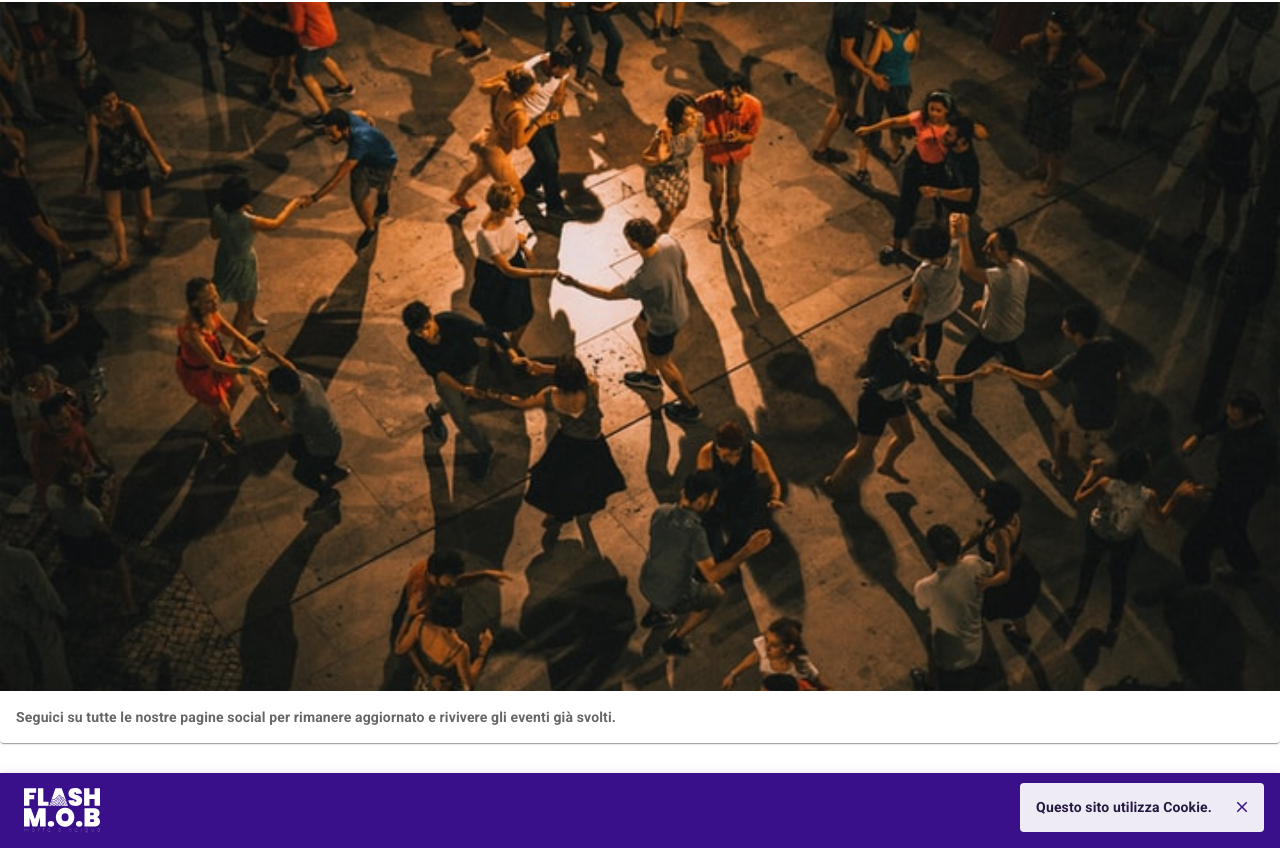
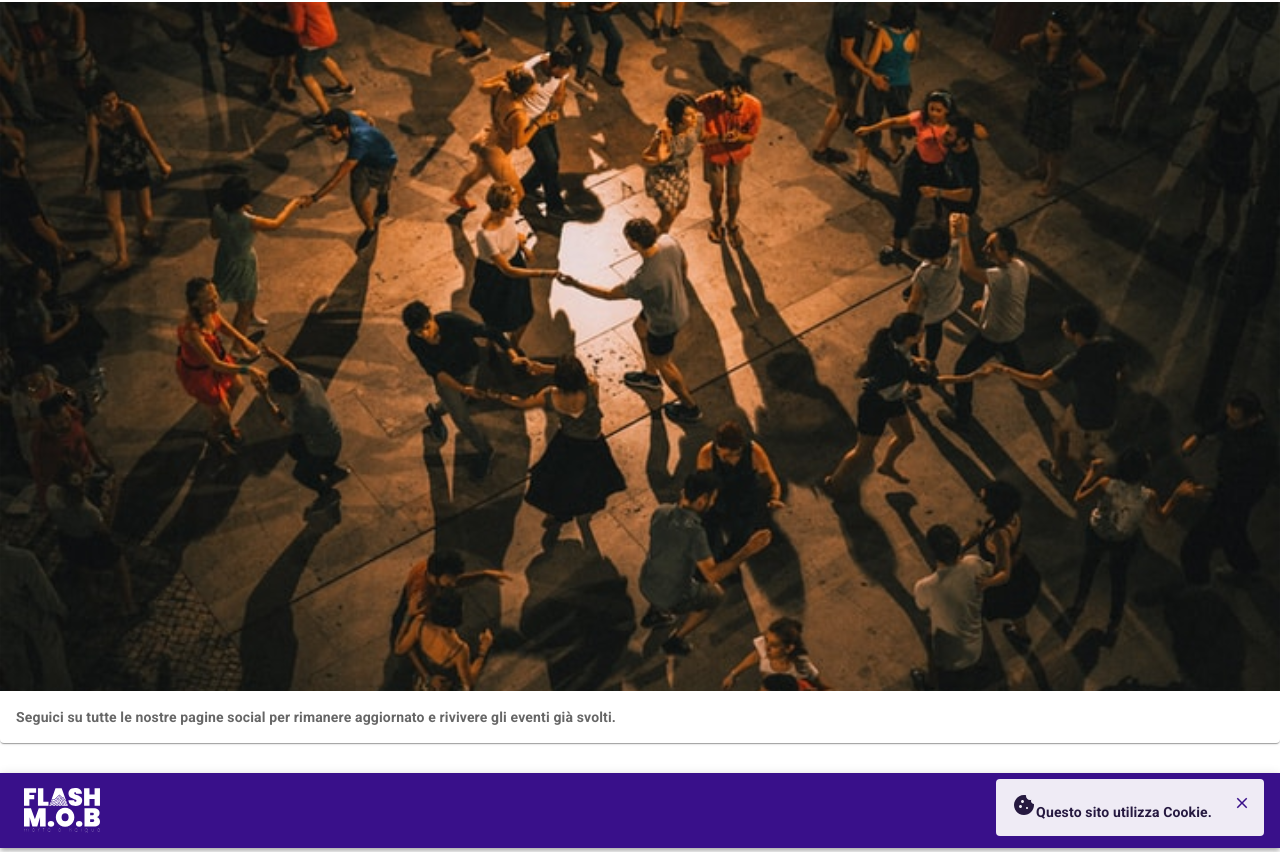
Before and after one commit to WD-group/wd-web-app, a React (Create React App) app: page / in a window 1280 px wide. Shown: the part 1916-2768 px from the top of the page. Built offline with nearby package versions, Linux system fonts and the light colour scheme; the HTML template or start-up script is replaced by a standard one.

Commit message:
cookieIcon

```diff
--- a/src/components/footer/footer.js
+++ b/src/components/footer/footer.js
@@ -46,6 +46,7 @@ export default function ElevateAppBar() {
 							}
 							sx={{ mb: 2 }}
 						>
+							<CookieIcon/>
 							Questo sito utilizza Cookie.
 						</Alert>
 					</Collapse>
```
Lines whose indentation alone changed are shown as unchanged.
